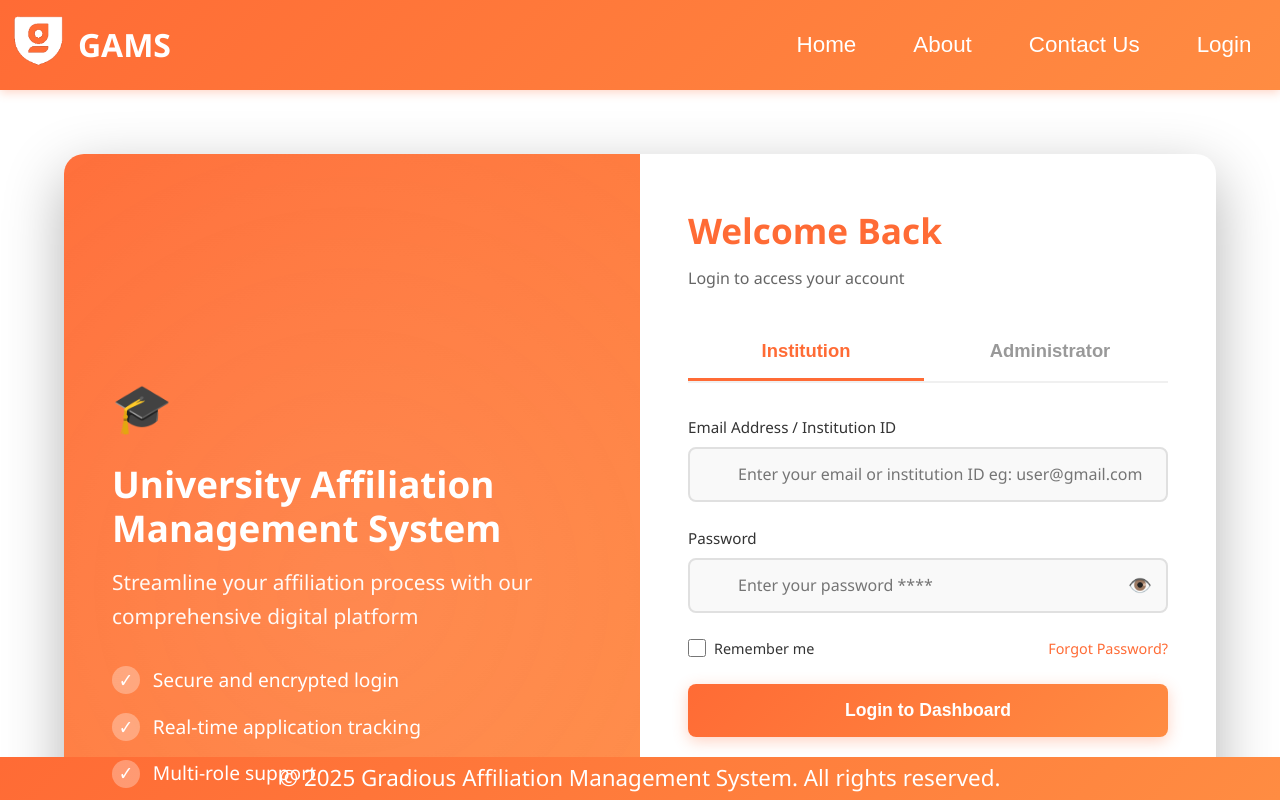
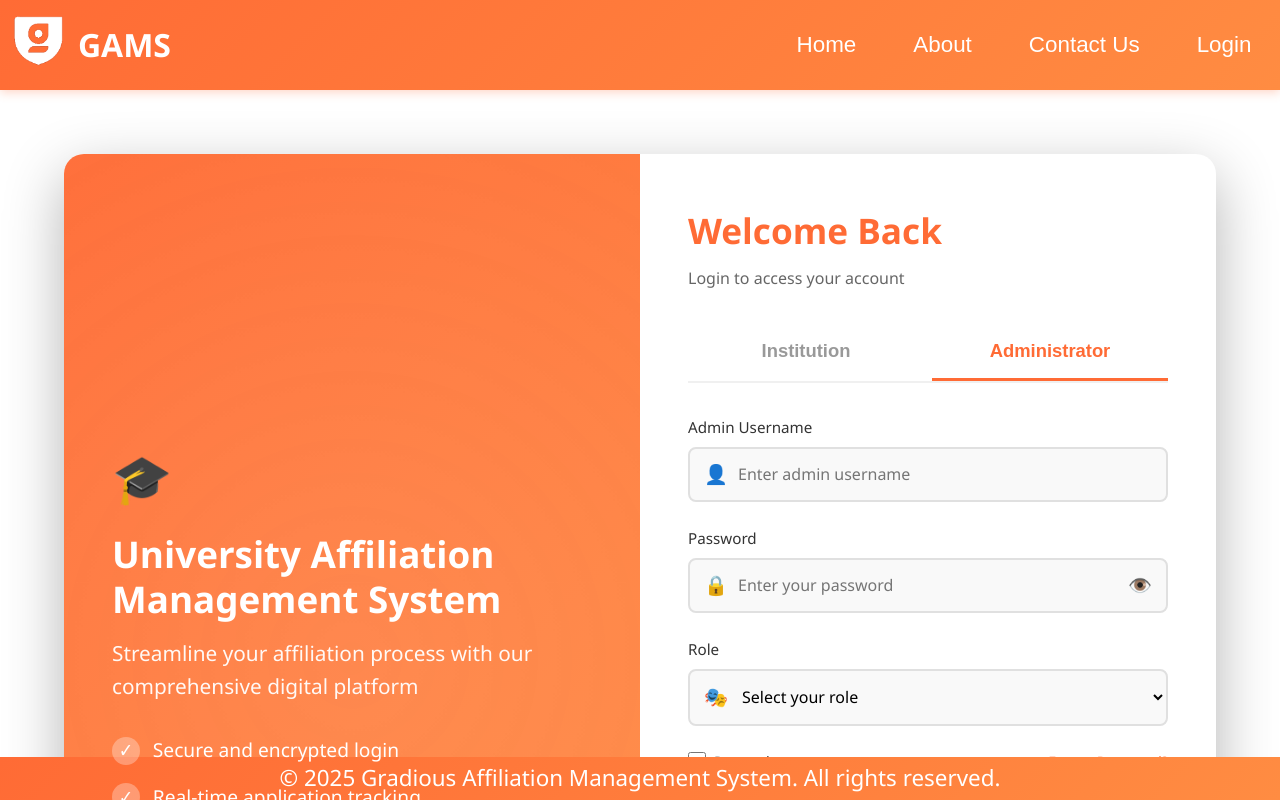
Before and after one commit to Bhuvansairam05/University-Affiliation-Management-System, a React (Vite) app in the folder Frontend/: page /login in a window 1280 px wide. Both pictures are taken after a click on the button "Administrator". Shown: the top 800 px of the page. Built offline with nearby package versions, Linux system fonts and the light colour scheme.

Commit message:
Add usestate dependency and refactor Login component state management

```diff
--- a/Frontend/package.json
+++ b/Frontend/package.json
@@ -12,7 +12,8 @@
   "dependencies": {
     "react": "^19.1.1",
     "react-dom": "^19.1.1",
-    "react-router-dom": "^7.9.3"
+    "react-router-dom": "^7.9.3",
+    "usestate": "^1.1.3"
   },
   "devDependencies": {
     "@eslint/js": "^9.35.0",
--- a/Frontend/src/components/Login.jsx
+++ b/Frontend/src/components/Login.jsx
@@ -1,7 +1,10 @@
 import { Link } from 'react-router-dom';
 import Logo from '../assets/logo_main.png';
 import Footer from './Footer.jsx';
+import { useState } from 'react';
 function Login() {
+    const [state1,setState1]=useState("active");
+    const [state2,setState2]=useState("");
     return (
         <>
             <header>
@@ -42,10 +45,10 @@ function Login() {
                             <div id="alertBox" className="alert"></div>
 
                             <div className="login-tabs">
-                                <button className="tab-btn active" >Institution</button>
-                                <button className="tab-btn" >Administrator</button>
+                                <button className={`tab-btn ${state1}`} onClick={()=>{setState1("active");setState2("")}}>Institution</button>
+                                <button className={`tab-btn ${state2}`} onClick={()=>{setState1("");setState2("active")}}>Administrator</button>
                             </div>
-                            <div id="institution-tab" className="tab-content active">
+                            <div id="institution-tab" className={`tab-content ${state1}`}>
                                 <form onsubmit="handleLogin(event, 'institution')">
                                     <div className="form-group">
                                         <label>Email Address / Institution ID</label>
@@ -86,7 +89,7 @@ function Login() {
                                     </ul>
                                 </div>
                             </div>
-                            <div id="admin-tab" className="tab-content">
+                            <div id="admin-tab" className={`tab-content ${state2}`}>
                                 <form onsubmit="handleLogin(event, 'admin')">
                                     <div className="form-group">
                                         <label>Admin Username</label>
```
Also changed, not shown: 1 other file (tests, documents, lock files or other folders).
